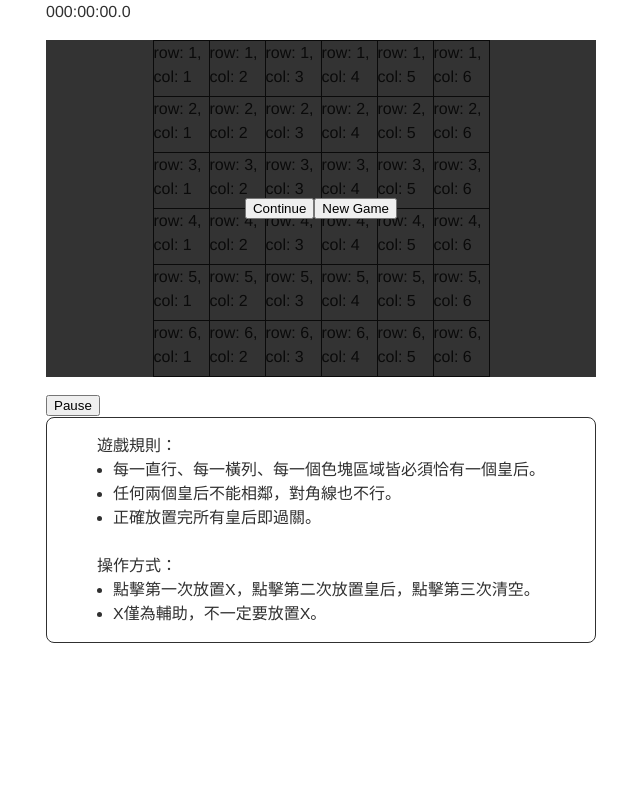
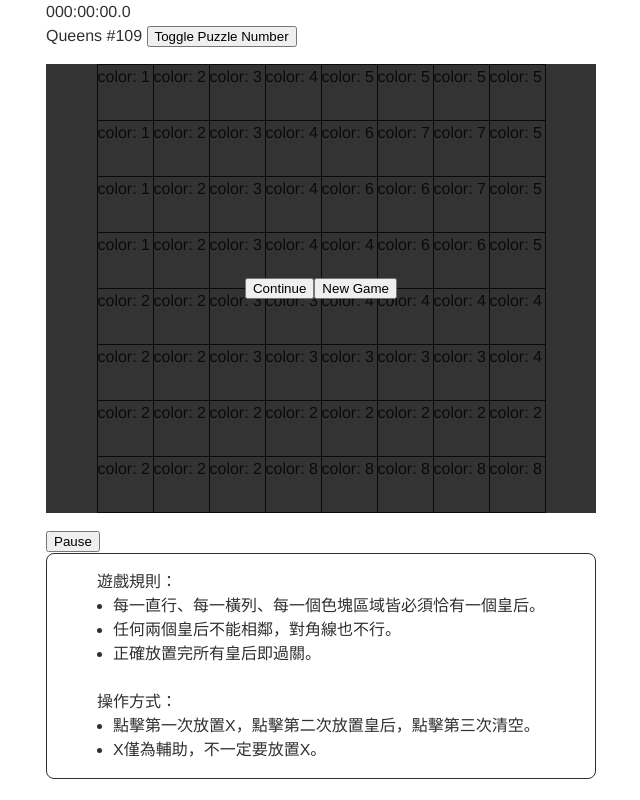
Before and after one commit to cx3576888/queens, a React (Vite) app: page / in a window 1280 px wide. Shown: the whole page, without its empty margins (319-959 px from the left). Built offline with nearby package versions, Linux system fonts and the light colour scheme.

Commit message:
use actual puzzles

```diff
--- a/src/components/App.tsx
+++ b/src/components/App.tsx
@@ -1,4 +1,5 @@
 import styles from '../styles/App.module.css';
+import { useState } from 'react';
 import { useDispatch } from 'react-redux';
 import { setIsPaused } from '../state/slices/timerSlice';
 import Timer from './Timer';
@@ -6,17 +7,25 @@ import GameBoard from './GameBoard';
 import GameRule from './GameRule';
 
 const App: React.FC = () => {
+  const puzzleNumbers = [109, 110, 111, 112, 113, 114];
+  const [puzzleNumberIndex, setPuzzleNumberIndex] = useState(0);
   const dispatch = useDispatch();
 
-  const pauseClicked = () => {
+  const handlePause = () => {
     dispatch(setIsPaused(true));
+  };
+
+  const handleTogglePuzzleNumber = () => {
+    const newIndex = (puzzleNumberIndex + 1) % puzzleNumbers.length;
+    setPuzzleNumberIndex(newIndex);
   };
 
   return (
     <div data-testid="app-testid" className={styles.app}>
       <Timer />
-      <GameBoard n={6} />
-      {<button onClick={pauseClicked}>Pause</button>}
+      Queens #{puzzleNumbers[puzzleNumberIndex]} {<button onClick={handleTogglePuzzleNumber}>Toggle Puzzle Number</button>}
+      <GameBoard puzzleNumber={puzzleNumbers[puzzleNumberIndex]!} />
+      {<button onClick={handlePause}>Pause</button>}
       <GameRule />
     </div>
   );
--- a/src/components/GameBoard.tsx
+++ b/src/components/GameBoard.tsx
@@ -1,39 +1,43 @@
 import type { RootState } from '../state/store';
 import { useSelector } from 'react-redux';
+import { useEffect, useState } from 'react';
 import PauseOverlay from './PauseOverlay';
 import GameCell, { type GameCellProps } from './GameCell';
 
 import styles from '../styles/GameBoard.module.css';
 
 interface GameBoardProps {
-  n: number;
+  puzzleNumber: number;
 }
 
-const GameBoard: React.FC<GameBoardProps> = ({ n }) => {
-  const rows: GameCellProps[][] = [];
+const GameBoard: React.FC<GameBoardProps> = ({ puzzleNumber }) => {
+  const [puzzle, setPuzzle] = useState<GameCellProps[][]>([]);
   const { isPaused } = useSelector((state: RootState) => state.timer);
 
-  for (let i = 0; i < n; i++) {
-    rows[i] = [];
-    for (let j = 0; j < n; j++) {
-      const cell = {
-        id: `${i + 1}-${j + 1}`,
-        row: i + 1,
-        col: j + 1,
-        firstRow: i === 0
-      };
-      rows[i]!.push(cell);
-    }
-  }
+  useEffect(() => {
+    const fetchData = async () => {
+      try {
+        const response = await fetch(`puzzles/queens${puzzleNumber}.json`);
+        if (!response.ok) {
+          throw new Error(`Response status: ${response.status}`);
+        }
+        const data: { queens: GameCellProps[][]; } = await response.json();
+        setPuzzle(data.queens);
+      } catch (e) {
+        console.error(e);
+      }
+    };
+    fetchData();
+  }, [puzzleNumber]);
 
   return (
     <div className={styles.gameBoard}>
       {isPaused && <PauseOverlay />}
-      {rows.map((row, i) => {
+      {puzzle.map((row, i) => {
         return (
-          <div key={'row' + (i + 1)} className={styles.gameBoardRow}>
+          <div key={`row-${i + 1}`} className={styles.gameBoardRow}>
             {row.map(cell => {
-              return <GameCell key={cell.id} {...cell} />;
+              return <GameCell key={`${cell.row}-${cell.col}`} {...cell} />;
             })}
           </div>
         );
--- a/src/components/GameCell.tsx
+++ b/src/components/GameCell.tsx
@@ -1,17 +1,16 @@
 import styles from '../styles/GameCell.module.css';
 
 export interface GameCellProps {
-  id: string;
   row: number;
   col: number;
-  firstRow: boolean;
+  colorIndex: number;
 }
 
 const GameCell: React.FC<GameCellProps> = (cellInfo) => {
-  const className = styles.gameCell + (cellInfo.firstRow ? ` ${styles.firstRow}` : '');
+  const className = styles.gameCell + (cellInfo.row === 1 ? ` ${styles.firstRow}` : '');
   return (
     <div className={className}>
-      row: {cellInfo.row}, col: {cellInfo.col}
+      color: {cellInfo.colorIndex}
     </div>
   );
 };
```
